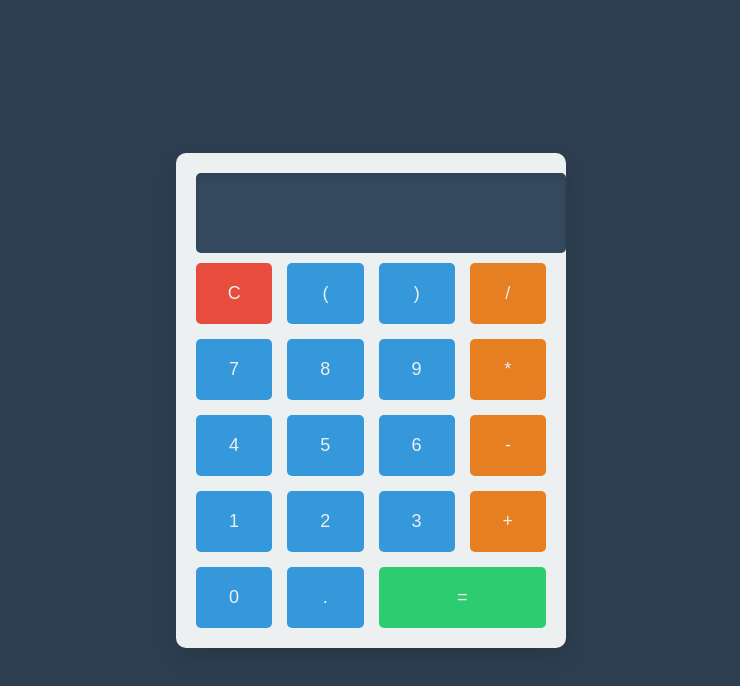
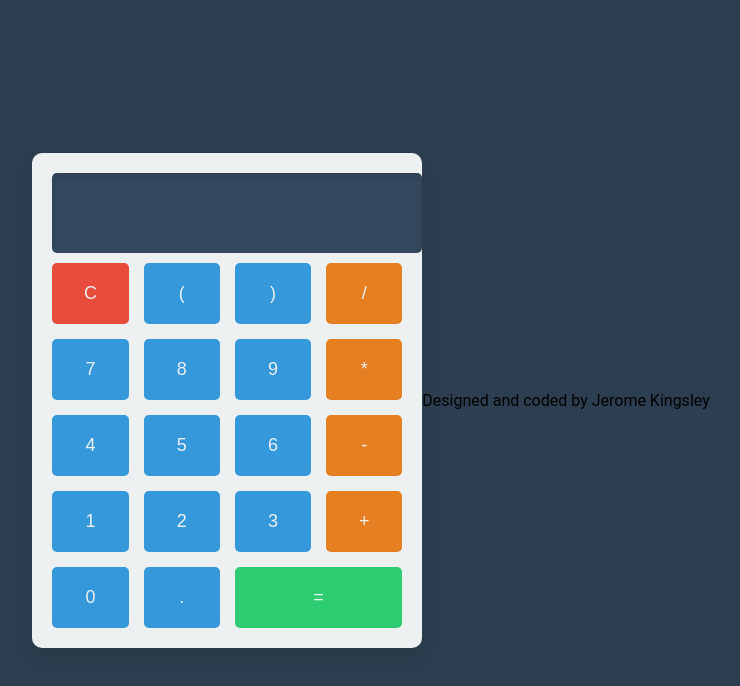
Before and after one commit to jeromekingsley/online_calculator, a plain HTML site: page index.html in a window 1280 px wide. Shown: the whole page, without its empty margins (269-1009 px from the left). Drawn offline with Linux system fonts and the light colour scheme.

Commit message:
Update index.html

```diff
--- a/index.html
+++ b/index.html
@@ -113,6 +113,9 @@
             <button class="equals" onclick="calculateResult()">=</button>
         </div>
     </div>
+
+     <footer>Designed and coded by Jerome Kingsley</footer>
+
     <script>
         function appendToDisplay(value) {
             document.getElementById('display').value += value;
```
